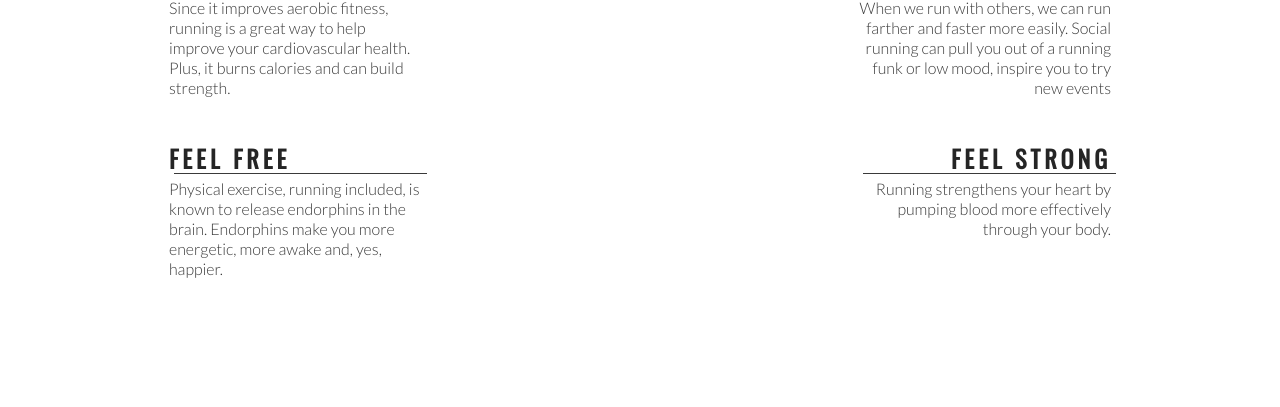
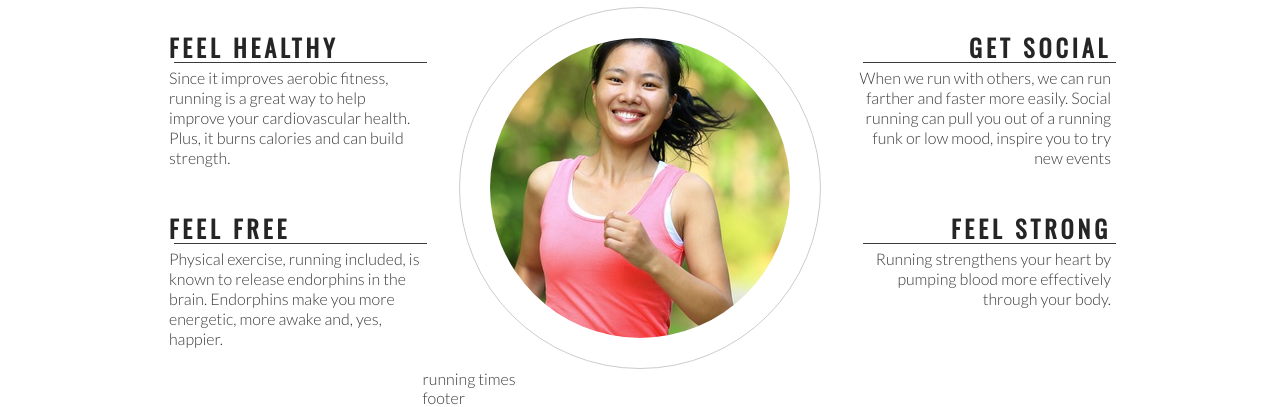
Before and after one commit to dannymac90/Love-running, a plain HTML site: page index.html in a window 1280 px wide. Shown: the part 774-1181 px from the top of the page. Before the commit the page ends 1103 px from the top, so only its background shows below. Drawn offline with nearby package versions, Linux system fonts and the light colour scheme.

Commit message:
Add club ethos centreal image and style into a circle

```diff
--- a/assets/css/style.css
+++ b/assets/css/style.css
@@ -164,3 +164,26 @@ hr {
 .right-about-heading p {
     text-align: right;
 }
+
+#welcome {
+    text-align: center;
+    margin: 20px 0;
+    font-size: 280%;
+}
+
+#circle-container {
+    width: 300px;
+    height: 300px;
+    padding: 30px;
+    border-style: solid;
+    border-color: #ccc;
+    border-width: 1px;
+    border-radius: 50%;
+    margin: 0 auto;
+}
+
+#circle-cover-bg {
+    background: url(../images/ethos-center-image.jpeg) no-repeat center center;
+    height: 100%;
+    border-radius: 50%;
+}
--- a/index.html
+++ b/index.html
@@ -39,7 +39,7 @@
         </div>
     </section>
     <section id="club ethos">
-        <h1>Why Love Running With Us?</h1>
+        <h2 id="welcome">Why Love Running With Us?</h2>
         <div id="left-about">
             <div class="left-about-heading">
                 <h2>Feel Healthy</h2>
@@ -68,7 +68,11 @@
                 </p>
             </div>
         </div>
-        <div id="center-about">Center</div>
+        <div id="center-about">
+            <div id="circle-container">
+            <div id="circle-cover-bg"></div>
+            </div>
+        </div>
     </section>
     <section>
         running times
```
Also changed, not shown: assets/images/ethos-center-image.jpeg (added).
